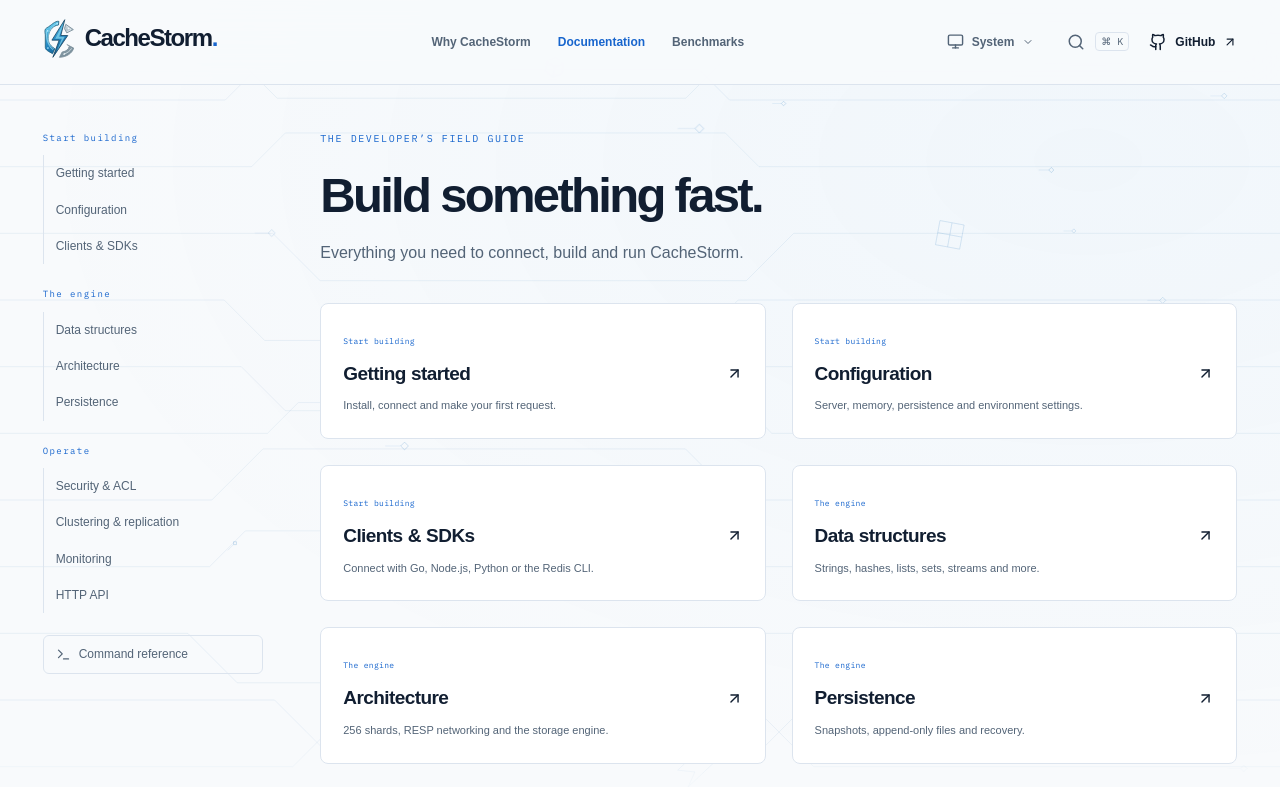
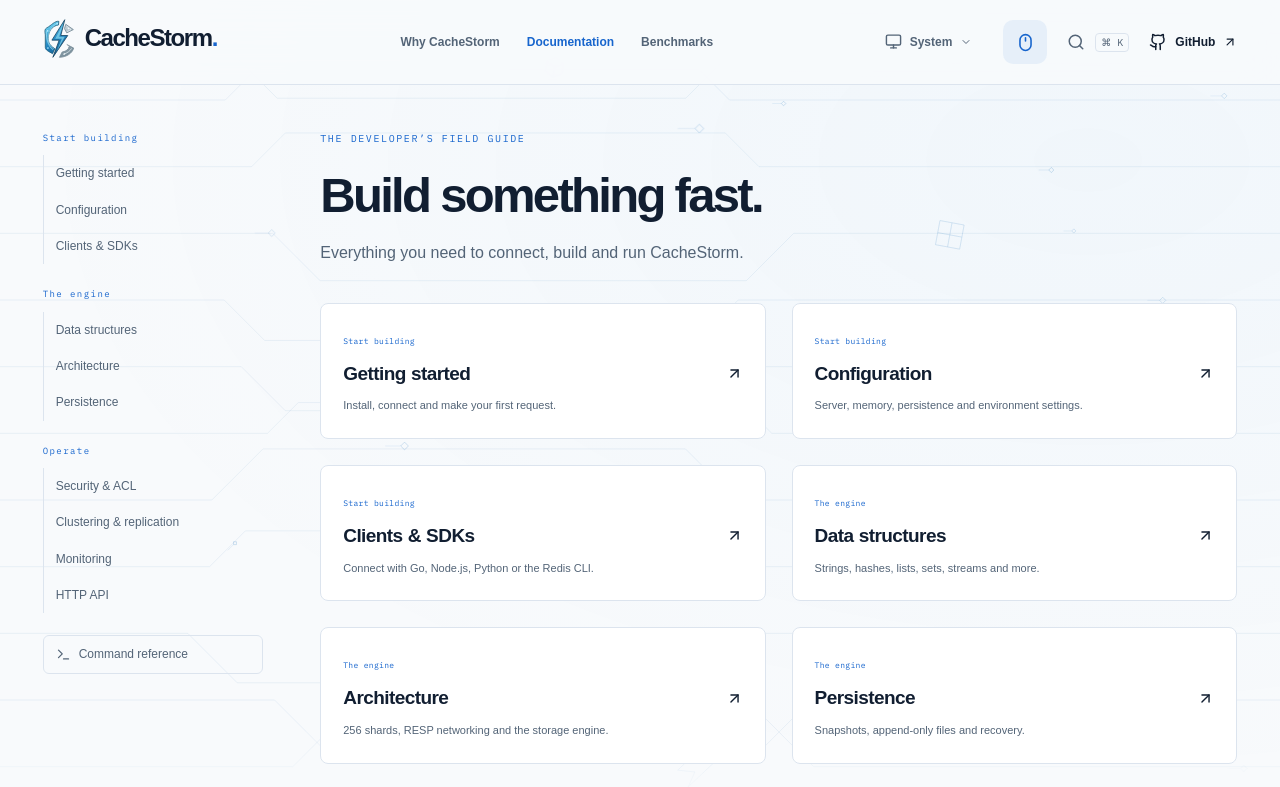
Before and after one commit to CacheStorm/cachestorm-site, a Next.js app: page /docs in a window 1280 px wide. Shown: the top 787 px of the page. Built offline with nearby package versions, Linux system fonts and the light colour scheme.

Commit message:
Add persistent accessible background animation toggle

```diff
--- a/src/app/globals.css
+++ b/src/app/globals.css
@@ -392,6 +392,46 @@
 .theme-panel {
   z-index: 60;
 }
+.animation-toggle {
+  position: relative;
+  display: grid;
+  place-items: center;
+  flex: 0 0 44px;
+  width: 44px;
+  min-height: 44px;
+  padding: 0;
+  border-radius: 10px;
+  color: var(--muted);
+  background: transparent;
+}
+.animation-toggle[aria-pressed="true"] {
+  color: var(--blue);
+  background: color-mix(in srgb, var(--blue) 7%, transparent);
+}
+.animation-toggle[aria-pressed="false"] svg {
+  opacity: 0.55;
+}
+.animation-toggle::after {
+  content: attr(data-tooltip);
+  position: absolute;
+  inset-block-start: calc(100% + 10px);
+  inset-inline-end: 0;
+  padding: 7px 10px;
+  border: 1px solid var(--line);
+  border-radius: 7px;
+  background: var(--surface);
+  color: var(--ink);
+  font-size: 11px;
+  font-weight: 500;
+  white-space: nowrap;
+  opacity: 0;
+  visibility: hidden;
+  pointer-events: none;
+}
+.animation-toggle:is(:hover, :focus-visible)::after {
+  opacity: 1;
+  visibility: visible;
+}
 .mobile-nav {
   display: none;
 }
@@ -499,7 +539,12 @@
     var(--field-wash),
     transparent 70%
   );
+}
+.site-background[data-enabled="true"] {
   animation: scene-arrive 1.2s ease-out both;
+}
+.site-interaction[data-enabled="false"] {
+  visibility: hidden;
 }
 .site-interaction {
   position: fixed;
@@ -2779,7 +2824,11 @@
     height: 36px;
   }
   .header-actions {
-    gap: 4px;
+    gap: 2px;
+  }
+  .site-header .logo {
+    font-size: clamp(16px, 5.06vw, 22px);
+    gap: 5px;
   }
   .header-actions .github-link {
     display: none;
@@ -3454,6 +3503,11 @@
     font-size: 21px;
   }
 }
+@media (max-width: 360px) {
+  .site-header .logo > span {
+    display: none;
+  }
+}
 @media (prefers-reduced-motion: reduce) {
   html {
     scroll-behavior: auto;
--- /dev/null
+++ b/src/components/animation-toggle.tsx
@@ -0,0 +1,31 @@
+"use client";
+
+import { useSyncExternalStore } from "react";
+import { Mouse, MouseOff } from "lucide-react";
+import {
+  readBackgroundMotion,
+  setBackgroundMotion,
+  subscribeBackgroundMotion,
+} from "@/lib/background-motion";
+
+export function AnimationToggle() {
+  const enabled = useSyncExternalStore(
+    subscribeBackgroundMotion,
+    readBackgroundMotion,
+    () => false,
+  );
+  const label = enabled ? "Animasyonları kapat" : "Animasyonları aç";
+  const Icon = enabled ? Mouse : MouseOff;
+  return (
+    <button
+      type="button"
+      className="animation-toggle"
+      aria-label={label}
+      aria-pressed={enabled}
+      data-tooltip={label}
+      onClick={() => setBackgroundMotion(!enabled)}
+    >
+      <Icon size={19} aria-hidden="true" />
+    </button>
+  );
+}
--- a/src/components/navigation.tsx
+++ b/src/components/navigation.tsx
@@ -13,6 +13,7 @@
 } from "lucide-react";
 import { Logo } from "./brand";
 import { ThemePicker } from "./theme-picker";
+import { AnimationToggle } from "./animation-toggle";
 import { navigation, REPO, searchItems } from "@/lib/site";
 export function Navigation() {
   const [menu, setMenu] = useState(false);
@@ -75,6 +76,7 @@
           </nav>
           <div className="header-actions">
             <ThemePicker />
+            <AnimationToggle />
             <button
               className="search-trigger"
               type="button"
--- a/src/components/site-background.tsx
+++ b/src/components/site-background.tsx
@@ -1,18 +1,19 @@
 "use client";
 
 import { useEffect, useId, useRef } from "react";
-import { mountSiteBackground } from "@/lib/site-background";
+import { bindSiteBackground } from "@/lib/site-background";
 
 export function SiteBackground() {
   const ref = useRef<SVGSVGElement>(null);
   const interaction = useRef<SVGSVGElement>(null);
   const id = useId().replace(/:/g, "");
-  useEffect(() => mountSiteBackground(ref.current, interaction.current), []);
+  useEffect(() => bindSiteBackground(ref.current, interaction.current), []);
   return (
     <>
       <svg
         ref={ref}
         className="site-background"
+        data-enabled="false"
         aria-hidden="true"
         focusable="false"
         preserveAspectRatio="none"
@@ -37,6 +38,7 @@
       <svg
         ref={interaction}
         className="site-interaction"
+        data-enabled="false"
         aria-hidden="true"
         focusable="false"
         preserveAspectRatio="none"
--- /dev/null
+++ b/src/lib/background-motion.ts
@@ -0,0 +1,45 @@
+export const BACKGROUND_MOTION_KEY = "cachestorm-background-motion";
+const CHANGE = "cachestorm:background-motion";
+const QUERY = "(prefers-reduced-motion: reduce)";
+let fallback: boolean | undefined;
+
+export function readBackgroundMotion() {
+  if (typeof window === "undefined") return false;
+  if (fallback !== undefined) return fallback;
+  try {
+    const saved = window.localStorage.getItem(BACKGROUND_MOTION_KEY);
+    if (saved === "on" || saved === "off") return saved === "on";
+  } catch {
+    // The system preference still works when storage is unavailable.
+  }
+  return !window.matchMedia(QUERY).matches;
+}
+
+export function setBackgroundMotion(enabled: boolean) {
+  try {
+    window.localStorage.setItem(BACKGROUND_MOTION_KEY, enabled ? "on" : "off");
+    fallback = undefined;
+  } catch {
+    // Keep this tab usable even when a saved value cannot be overwritten.
+    fallback = enabled;
+  }
+  window.dispatchEvent(new Event(CHANGE));
+}
+
+export function subscribeBackgroundMotion(callback: () => void) {
+  const target = window;
+  const motion = target.matchMedia(QUERY);
+  function storage(event: StorageEvent) {
+    if (event.key !== BACKGROUND_MOTION_KEY && event.key !== null) return;
+    fallback = undefined;
+    callback();
+  }
+  target.addEventListener(CHANGE, callback);
+  target.addEventListener("storage", storage);
+  motion.addEventListener("change", callback);
+  return () => {
+    target.removeEventListener(CHANGE, callback);
+    target.removeEventListener("storage", storage);
+    motion.removeEventListener("change", callback);
+  };
+}
--- a/src/lib/site-background.ts
+++ b/src/lib/site-background.ts
@@ -1,4 +1,38 @@
 import { SITE_FIELD, SiteField, easeOut, projectY } from "./site-field";
+import {
+  readBackgroundMotion,
+  subscribeBackgroundMotion,
+} from "./background-motion";
+
+// Turning off tears down the whole controller, including its observers/listeners.
+export function bindSiteBackground(
+  svg: SVGSVGElement | null,
+  interaction: SVGSVGElement | null,
+) {
+  if (!svg || !interaction) return;
+  let stop: (() => void) | undefined;
+  let disposed = false;
+  function syncPreference() {
+    if (disposed) return;
+    const enabled = readBackgroundMotion();
+    svg!.dataset.enabled = interaction!.dataset.enabled = String(enabled);
+    if (enabled && !stop) {
+      stop = mountSiteBackground(svg, interaction, {
+        respectReducedMotion: false,
+      });
+    } else if (!enabled && stop) {
+      stop();
+      stop = undefined;
+    }
+  }
+  const unsubscribe = subscribeBackgroundMotion(syncPreference);
+  syncPreference();
+  return () => {
+    disposed = true;
+    unsubscribe();
+    stop?.();
+  };
+}
 
 const NS = "http://www.w3.org/2000/svg";
 const CONTROL =
@@ -27,6 +61,7 @@
 export function mountSiteBackground(
   svg: SVGSVGElement | null,
   interaction: SVGSVGElement | null,
+  { respectReducedMotion = true }: { respectReducedMotion?: boolean } = {},
 ) {
   const layer = svg?.querySelector<SVGGElement>("[data-field-layer]");
   const interactiveLayer = interaction?.querySelector<SVGGElement>(
@@ -35,7 +70,7 @@
   if (!svg || !layer || !interaction || !interactiveLayer) return;
   const field = new SiteField();
   const motion = matchMedia("(prefers-reduced-motion: reduce)");
-  let reduced = motion.matches;
+  let reduced = respectReducedMotion && motion.matches;
   let visible = false;
   let disposed = false;
   let frame = 0;
@@ -457,7 +492,7 @@
     if (reduced && visible && !document.hidden) render();
   }
   function updateMotion() {
-    reduced = motion.matches;
+    reduced = respectReducedMotion && motion.matches;
     field.clearInteraction();
     field.scroll = field.scrollTarget = reduced ? 0 : window.scrollY;
     sync();
@@ -487,7 +522,7 @@
   window.addEventListener("blur", leave);
   window.addEventListener("resize", resize, { passive: true });
   window.addEventListener("scroll", scroll, { passive: true });
-  motion.addEventListener("change", updateMotion);
+  if (respectReducedMotion) motion.addEventListener("change", updateMotion);
   resize();
   return () => {
     disposed = true;
@@ -503,7 +538,8 @@
     window.removeEventListener("blur", leave);
     window.removeEventListener("resize", resize);
     window.removeEventListener("scroll", scroll);
-    motion.removeEventListener("change", updateMotion);
+    if (respectReducedMotion)
+      motion.removeEventListener("change", updateMotion);
     layer.replaceChildren();
     interactiveLayer.replaceChildren();
     delete svg.dataset.motion;
```
Also changed, not shown: 2 other files (tests, documents, lock files or other folders).
